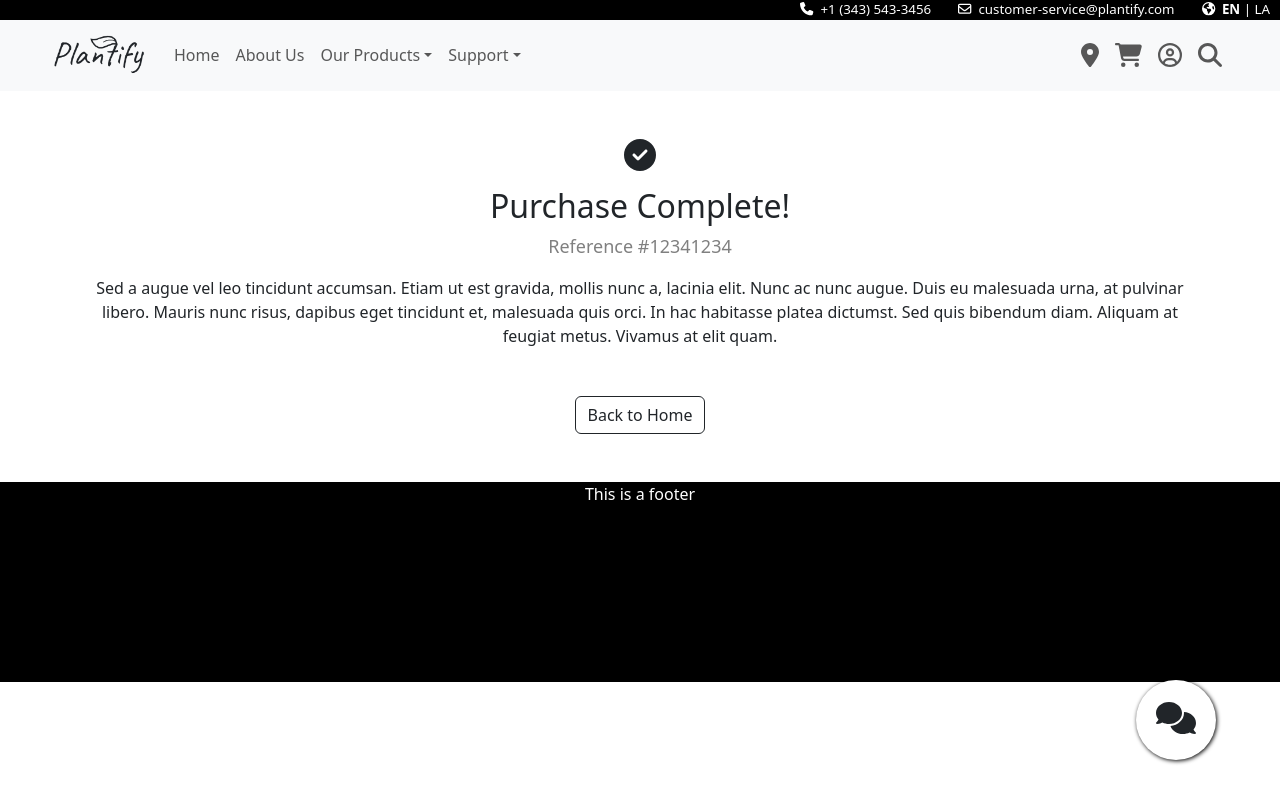
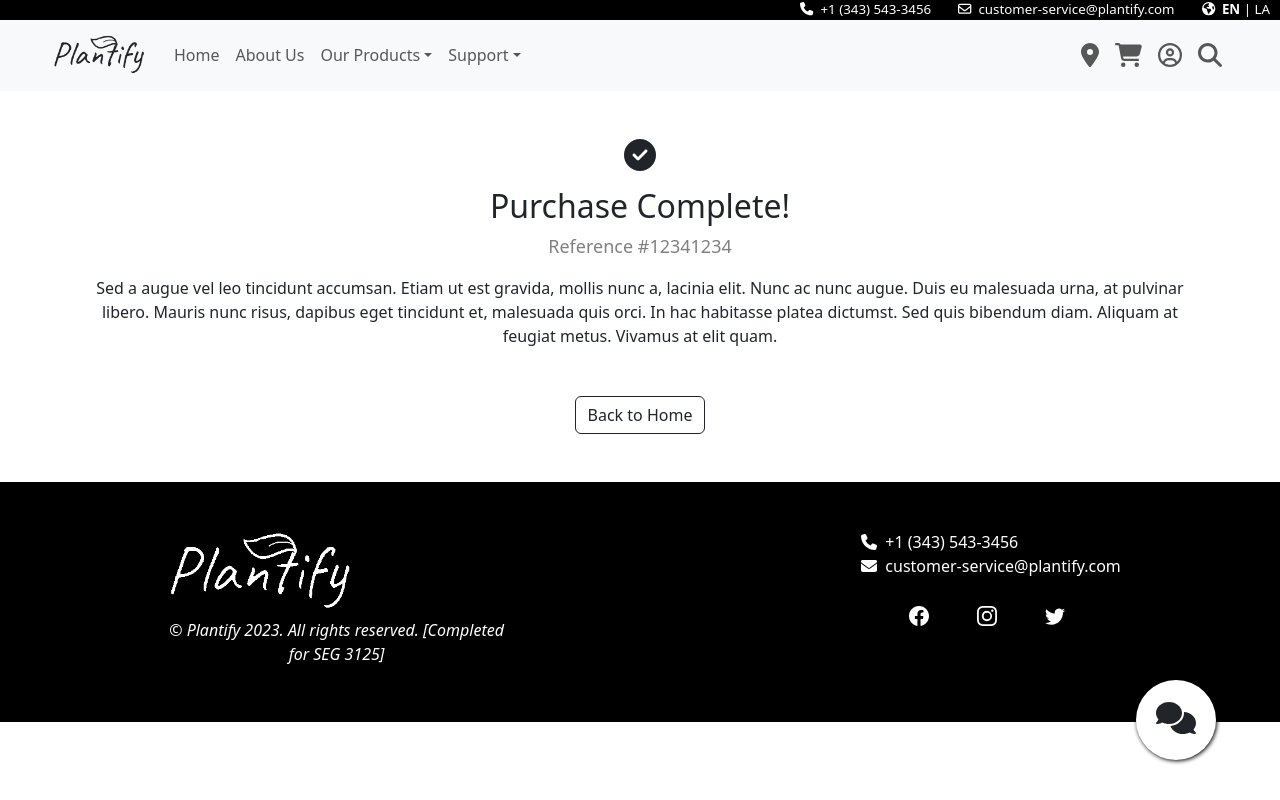
Before and after one commit to Svetlana154/Plantify, a React (Create React App) app in the folder plantify-app/: page /#/ThankYou in a window 1280 px wide. Built offline with nearby package versions, Linux system fonts and the light colour scheme.

Commit message:
Added footer content

```diff
--- a/plantify-app/package.json
+++ b/plantify-app/package.json
@@ -15,6 +15,7 @@
     "chart.js": "^4.3.0",
     "react": "^18.2.0",
     "react-bootstrap": "^2.7.4",
+    "react-bootstrap-icons": "^1.10.3",
     "react-chartjs-2": "^5.2.0",
     "react-console-logger": "^0.0.2",
     "react-dom": "^18.2.0",
--- a/plantify-app/src/App.css
+++ b/plantify-app/src/App.css
@@ -37,6 +37,17 @@
   }
 }
 
+::-moz-selection { /* Code for Firefox */
+  color: #FFF;
+  background: #ADE1F5;
+}
+
+::selection {
+  color: #FFF;
+  background: #ADE1F5;
+}
+
+
 
 .product-ref {
   color: grey;
--- a/plantify-app/src/components/Footer.js
+++ b/plantify-app/src/components/Footer.js
@@ -1,10 +1,57 @@
+import Row from "react-bootstrap/esm/Row";
 import "../styles/Footer.css";
+import Col from "react-bootstrap/esm/Col";
+import logoCleanWhite from "../images/logo_clean_white.png";
+import Container from "react-bootstrap/esm/Container";
+import { FontAwesomeIcon } from "@fortawesome/react-fontawesome";
+import { faEnvelope, faPhone } from "@fortawesome/free-solid-svg-icons";
+import { Facebook, Instagram, Twitter } from "react-bootstrap-icons";
 
 function Footer() {
   return (
-    <div className="footer">
-      This is a footer
-    </div>
+    <>
+      <Container fluid className="footer">
+        <Row className="footer-row">
+          <Col md={5} className="mt-5 mb-5">
+            <img src={logoCleanWhite} alt="Plantify" width="200px"/>
+            <div className="footer-logo-text">
+              <i>
+                &copy; Plantify 2023. All rights reserved. [Completed for SEG 3125]
+              </i>
+            </div>
+          </Col>
+          <Col md={3}>
+
+          </Col>
+          <Col className="mt-5 mb-5 footer-content">
+              <Container className="footer-socials">
+                  <FontAwesomeIcon icon={faPhone} className="me-2 ms-0"/>
+                  <span>
+                      +1 (343) 543-3456
+                  </span>
+              </Container>
+              <Container className="footer-socials">
+                  <FontAwesomeIcon icon={faEnvelope} className="me-2"/>
+                  <span>
+                      customer-service@plantify.com
+                  </span>
+              </Container>
+              <Container className="mt-4 mb-5 footer-socials">
+                  <a href="https://www.facebook.com/" target="_blank" className="ms-5 me-5 footer-social-link">
+                    <Facebook size="20px"/>
+                  </a>
+                  <a href="https://www.instagram.com/" target="_blank" className="me-5 footer-social-link">
+                    <Instagram size="20px"/>
+                  </a>
+                  <a href="https://www.twitter.com/" target="_blank" className="me-5 footer-social-link">
+                    <Twitter size="20px"/>
+                  </a>
+              </Container>
+          </Col>
+        </Row>
+      </Container>
+    </>
+
   );
 }
 
--- a/plantify-app/src/styles/Footer.css
+++ b/plantify-app/src/styles/Footer.css
@@ -1,5 +1,34 @@
 .footer {
   color: white;
   background-color: #000;
-  height: 200px;
+  height: fit-content;
+  width: 100%;
 }
+
+.footer-row {
+  width: 100%;
+}
+
+.footer-bottom {
+  background-color: rgb(182, 182, 182);
+  color: white;
+}
+
+.footer-logo-text {
+  margin-left: 30%;
+  /* background-color: aqua; */
+  text-align: center;
+}
+
+.footer-content {
+  text-align: start;
+  align-items: start;
+}
+
+.footer-social-link {
+  color: #FFF;
+}
+
+.footer-social-link:hover {
+  color: #f1f1f1;
+}
```
Also changed, not shown: plantify-app/src/images/logo_clean_white.png (added), 1 other file (tests, documents, lock files or other folders).
